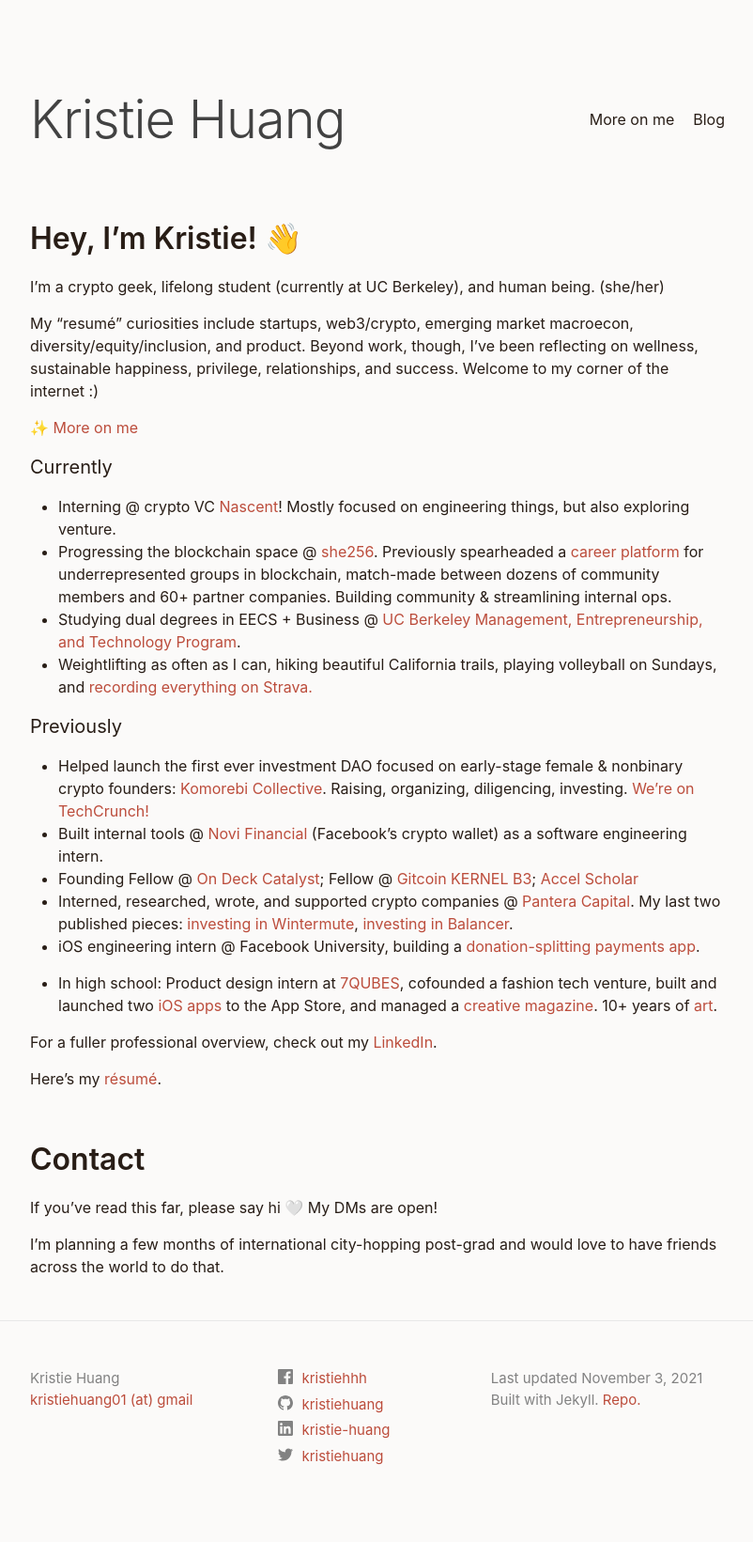
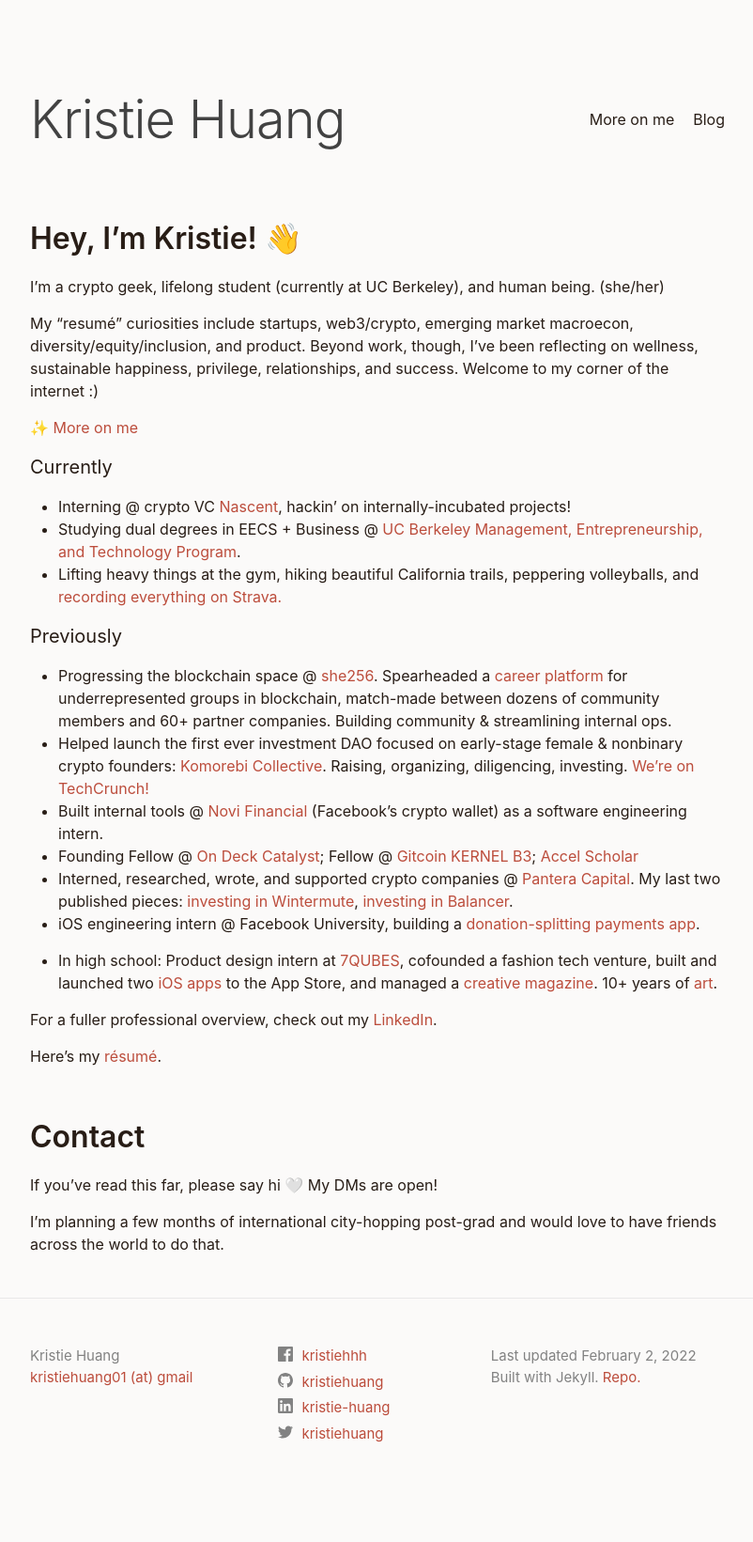
Before and after one commit to kristiehuang/kristiehuang.github.io, a Jekyll site: the page built from index.markdown, in a window 1280 px wide. Shown: the whole page at 94% size, without its empty margins (238-1040 px from the left). Built offline with Jekyll 4.4.1, drawn with Linux system fonts in a browser that asks for light colours; after the commit the page ends 1617 px from its top, so only the background shows below that.

Commit message:
Feb 2022 life update

```diff
--- a/_config.yml
+++ b/_config.yml
@@ -18,7 +18,7 @@
 # You can create any custom variable you would like, and they will be accessible
 # in the templates via {{ site.myvariable }}.
 
-last-updated: November 3, 2021
+last-updated: February 2, 2022
 title: Kristie Huang
 email-scraping: kristiehuang01 (at) gmail
 email: kristiehuang01@gmail.com
--- a/index.markdown
+++ b/index.markdown
@@ -16,12 +16,12 @@
 ✨ [More on me](/more-on-me)
 
 ### Currently
-* Interning @ crypto VC [Nascent](https://www.nascent.xyz/)! Mostly focused on engineering things, but also exploring venture.
-* Progressing the blockchain space @ [she256][#she256]. Previously spearheaded a [career platform](https://she256.org/career-dev/) for underrepresented groups in blockchain, match-made between dozens of community members and 60+ partner companies. Building community & streamlining internal ops.
+* Interning @ crypto VC [Nascent](https://www.nascent.xyz/), hackin' on internally-incubated projects!
 * Studying dual degrees in EECS + Business @ [UC Berkeley Management, Entrepreneurship, and Technology Program](http://met.berkeley.edu/).
-* Weightlifting as often as I can, hiking beautiful California trails, playing volleyball on Sundays, and [recording everything on Strava.](https://www.strava.com/athletes/19298552)
+* Lifting heavy things at the gym, hiking beautiful California trails, peppering volleyballs, and [recording everything on Strava.](https://www.strava.com/athletes/19298552)
 
 ### Previously
+* Progressing the blockchain space @ [she256][#she256]. Spearheaded a [career platform](https://she256.org/career-dev/) for underrepresented groups in blockchain, match-made between dozens of community members and 60+ partner companies. Building community & streamlining internal ops.
 * Helped launch the first ever investment DAO focused on early-stage female & nonbinary crypto founders: [Komorebi Collective](https://www.syndicateprotocol.org/syndicate/komorebi_collective). Raising, organizing, diligencing, investing. [We're on TechCrunch!](https://techcrunch.com/2021/05/21/decentralized-komorebi-collective-launches-to-back-female-and-non-binary-crypto-founders/?tpcc=ECTW2020)
 * Built internal tools @ [Novi Financial](http://novi.com/) (Facebook's crypto wallet) as a software engineering intern.
 * Founding Fellow @ [On Deck Catalyst](https://www.beondeck.com/catalyst); Fellow @ [Gitcoin KERNEL B3](https://kernel.community/en/); [Accel Scholar](https://eecs.berkeley.edu/resources/undergrads/accel)
```
